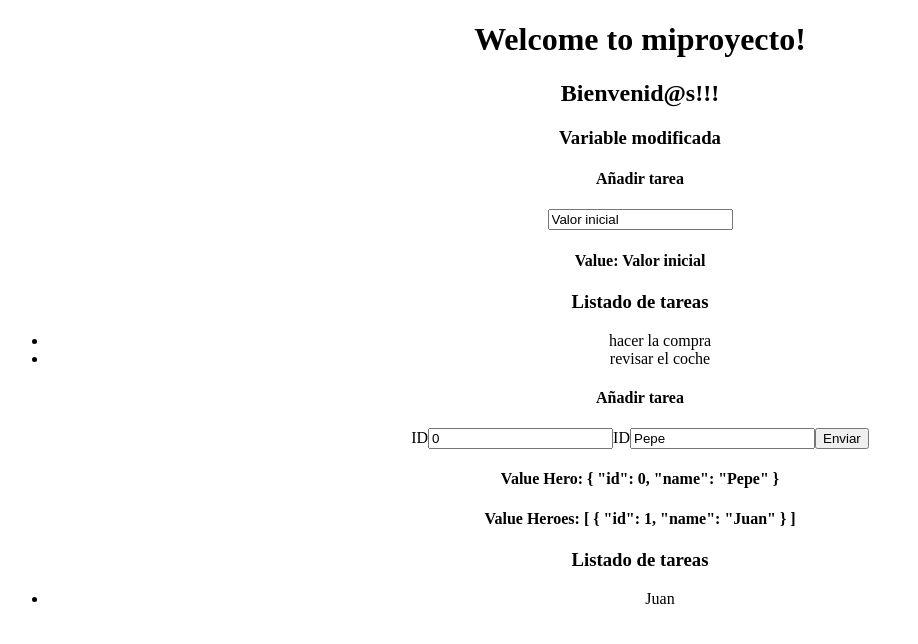
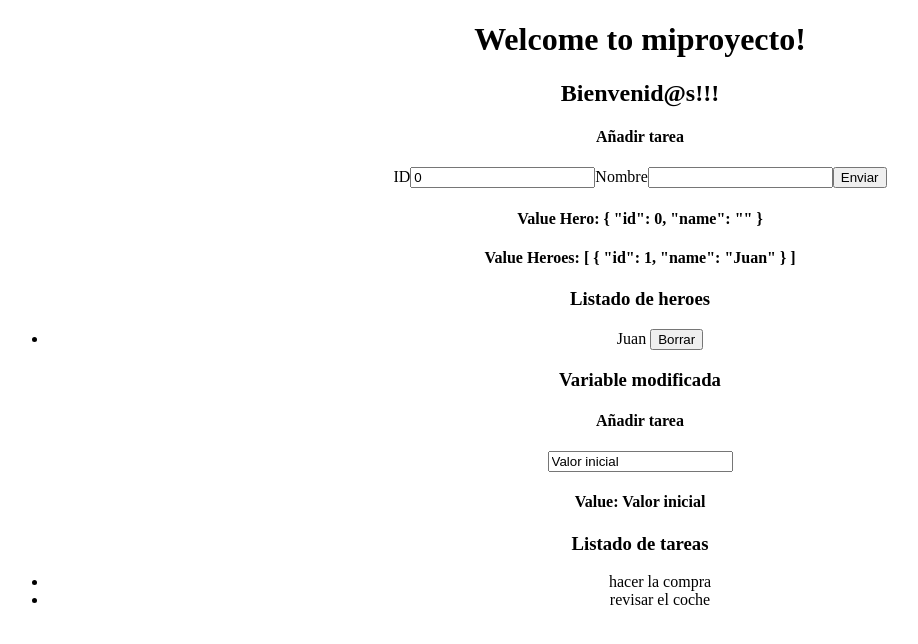
Before and after one commit to pepesan/angular8-componentes-basicos, an Angular app: page / in a window 1280 px wide. Shown: the top 644 px of the page, without its empty margins (0-918 px from the left). Built offline with nearby package versions, Linux system fonts and the light colour scheme.

Commit message:
mejoras de interfaz y nomenclatura

```diff
--- a/src/app/app.component.html
+++ b/src/app/app.component.html
@@ -4,6 +4,7 @@
     Welcome to {{ title }}!
   </h1>
   <h2>Bienvenid@s!!!</h2>
+  <app-heroes></app-heroes>
   <app-todos></app-todos>
-  <app-heroes></app-heroes>
+
 </div>
--- a/src/app/heroes/heroes.component.html
+++ b/src/app/heroes/heroes.component.html
@@ -3,7 +3,7 @@
   <label for="iden">ID</label>
   <input id="iden" type="number" [(ngModel)]="hero.id"
          [ngModelOptions]="{standalone: true}"/>
-  <label for="name">ID</label>
+  <label for="name">Nombre</label>
   <input id="name" type="text" [(ngModel)]="hero.name"
          [ngModelOptions]="{standalone: true}"/>
   <input type="submit" value="Enviar"/>
@@ -12,9 +12,9 @@
 <h4>Value Heroes: {{heroes | json}}</h4>
 
 
-<h3>Listado de tareas</h3>
+<h3>Listado de heroes</h3>
 <ul>
   <li *ngFor="let h of heroes">
-    {{h.name}}
+    {{h.name}} <button (click)="borraHeroe(h)">Borrar</button>
   </li>
 </ul>
--- a/src/app/heroes/heroes.component.ts
+++ b/src/app/heroes/heroes.component.ts
@@ -15,15 +15,29 @@ export class HeroesComponent implements OnInit {
 
   ngOnInit() {
     this.hero = new Hero();
-    this.hero.name = 'Pepe';
+    this.hero.name = '';
     this.hero.id = 0;
     this.heroes = [];
+    // this.heroes.push(this.hero);
     this.heroes.push(new Hero(1, 'Juan'));
-    // this.heroes.push(this.hero);
+    // this.hero = new Hero(0, '');
   }
 
   addHero() {
     this.heroes.push(this.hero);
     this.hero = new Hero();
   }
+
+  borraHeroe(h: Hero) {
+    this.heroes.splice(this.heroes.indexOf(h), 1);
+    /*
+    for ( let i = 0; i < this.heroes.length ; i++) {
+      const hero = this.heroes[i];
+      if ( h === hero) {
+        this.heroes.splice(i, 1);
+        break;
+      }
+    }
+     */
+  }
 }
```
